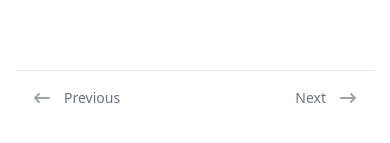
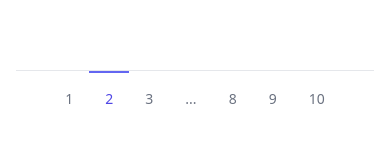
Before and after one commit to edo-edo/E-commerce-website, a React (Create React App) app: page / in a window 390 px wide. Shown: the part 2396-2539 px from the top of the page. Built offline with nearby package versions, Linux system fonts and the light colour scheme.

Commit message:
Remove prev and next button in pagination

```diff
--- a/src/App/Common/Pagination/index.tsx
+++ b/src/App/Common/Pagination/index.tsx
@@ -1,67 +1,48 @@
 import { FC } from 'react';
-import { ArrowNarrowLeftIcon, ArrowNarrowRightIcon } from '@heroicons/react/solid';
 
 const Pagination: FC = () => (
-  <nav className="border-t border-gray-200 px-4 mt-24 flex items-center justify-between sm:px-0">
-    <div className="sm:hidden -mt-px w-0 flex-1 flex">
+  <nav className="border-t border-gray-200 px-4 mt-24 flex  justify-center sm:px-0">
+    <div className="md:-mt-px flex">
       <a
         href="#"
-        className="border-t-2 border-transparent pt-4 pr-1 inline-flex items-center text-sm font-medium text-gray-500 hover:text-gray-700 hover:border-gray-300"
-      >
-        <ArrowNarrowLeftIcon className="mr-3 h-5 w-5 text-gray-400" aria-hidden="true" />
-        Previous
-      </a>
-    </div>
-    <div className="hidden md:-mt-px sm:flex">
-      <a
-        href="#"
-        className="border-transparent text-gray-500 hover:text-gray-700 hover:border-gray-300 border-t-2 pt-4 px-4 inline-flex items-center text-sm font-medium"
+        className="border-transparent text-gray-500 hover:text-gray-700 hover:border-gray-300 border-t-2 pt-4 px-4 flex items-center text-sm font-medium"
       >
         1
       </a>
       {/* Current: "border-indigo-500 text-indigo-600", Default: "border-transparent text-gray-500 hover:text-gray-700 hover:border-gray-300" */}
       <a
         href="#"
-        className="border-indigo-500 text-indigo-600 border-t-2 pt-4 px-4 inline-flex items-center text-sm font-medium"
+        className="border-indigo-500 text-indigo-600 border-t-2 pt-4 px-4 flex items-center text-sm font-medium"
         aria-current="page"
       >
         2
       </a>
       <a
         href="#"
-        className="border-transparent text-gray-500 hover:text-gray-700 hover:border-gray-300 border-t-2 pt-4 px-4 inline-flex items-center text-sm font-medium"
+        className="border-transparent text-gray-500 hover:text-gray-700 hover:border-gray-300 border-t-2 pt-4 px-4 flex items-center text-sm font-medium"
       >
         3
       </a>
-      <span className="border-transparent text-gray-500 border-t-2 pt-4 px-4 inline-flex items-center text-sm font-medium">
+      <span className="border-transparent text-gray-500 border-t-2 pt-4 px-4 flex items-center text-sm font-medium">
         ...
       </span>
       <a
         href="#"
-        className="border-transparent text-gray-500 hover:text-gray-700 hover:border-gray-300 border-t-2 pt-4 px-4 inline-flex items-center text-sm font-medium"
+        className="border-transparent text-gray-500 hover:text-gray-700 hover:border-gray-300 border-t-2 pt-4 px-4 flex items-center text-sm font-medium"
       >
         8
       </a>
       <a
         href="#"
-        className="border-transparent text-gray-500 hover:text-gray-700 hover:border-gray-300 border-t-2 pt-4 px-4 inline-flex items-center text-sm font-medium"
+        className="border-transparent text-gray-500 hover:text-gray-700 hover:border-gray-300 border-t-2 pt-4 px-4 flex items-center text-sm font-medium"
       >
         9
       </a>
       <a
         href="#"
-        className="border-transparent text-gray-500 hover:text-gray-700 hover:border-gray-300 border-t-2 pt-4 px-4 inline-flex items-center text-sm font-medium"
+        className="border-transparent text-gray-500 hover:text-gray-700 hover:border-gray-300 border-t-2 pt-4 px-4 flex items-center text-sm font-medium"
       >
         10
-      </a>
-    </div>
-    <div className="sm:hidden -mt-px w-0 flex-1 flex justify-end">
-      <a
-        href="#"
-        className="border-t-2 border-transparent pt-4 pl-1 inline-flex items-center text-sm font-medium text-gray-500 hover:text-gray-700 hover:border-gray-300"
-      >
-        Next
-        <ArrowNarrowRightIcon className="ml-3 h-5 w-5 text-gray-400" aria-hidden="true" />
       </a>
     </div>
   </nav>
```
